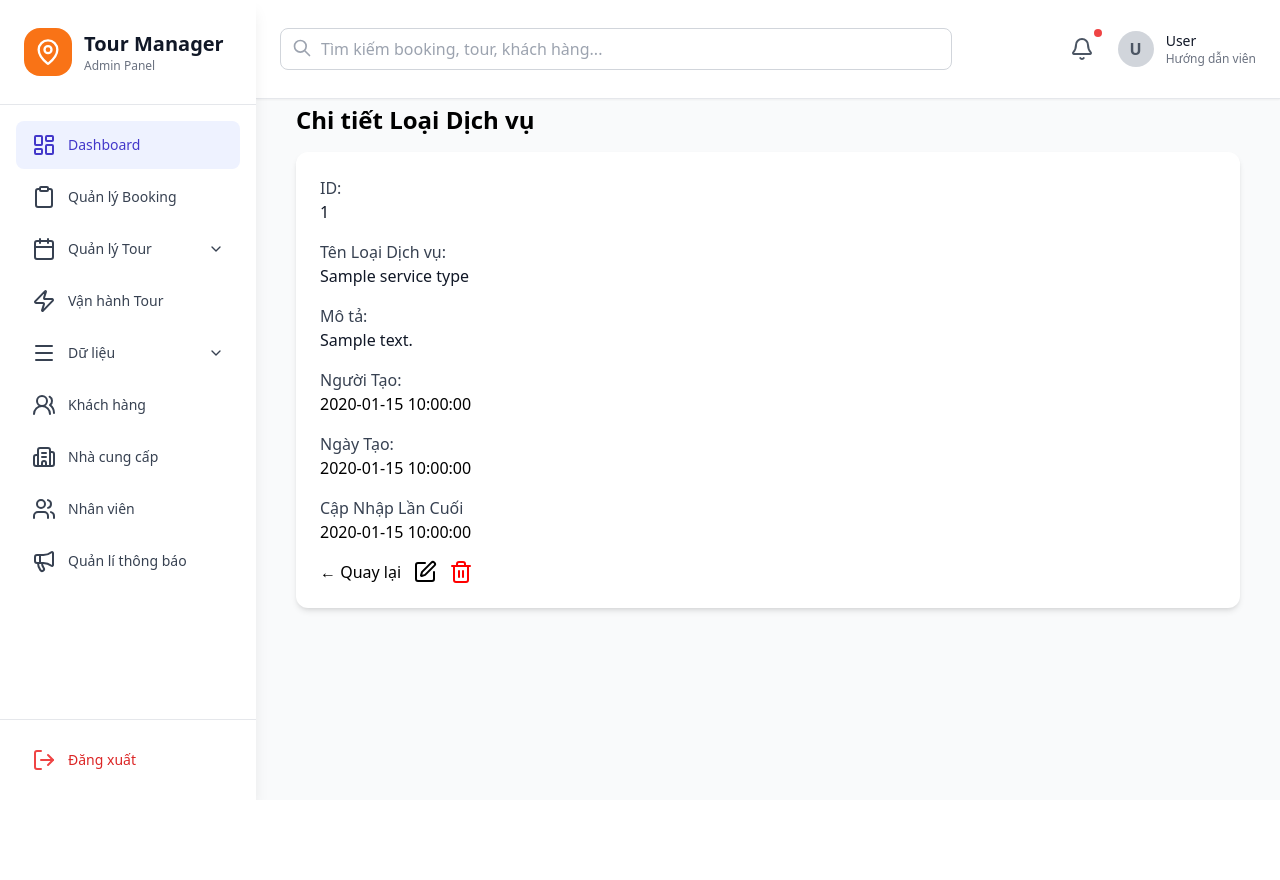
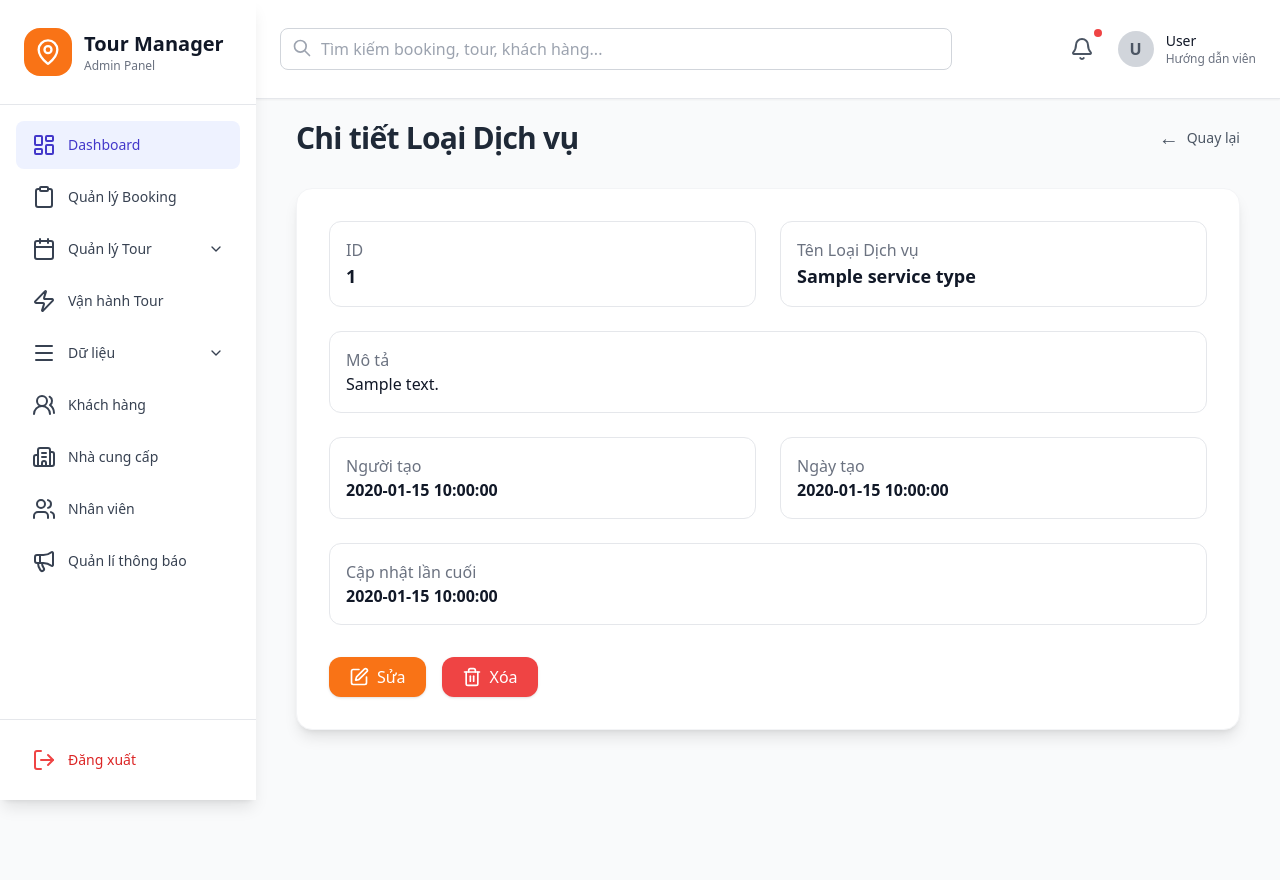
Before and after one commit to cuong2103/Website-quan-li-tour, a PHP site: template views/admin/service-type/detail.php in a window 1280 px wide. Before the commit the page ends 800 px from the top, so only its background shows below. Run offline with PHP 8.4, Linux system fonts and the light colour scheme; the template is opened without the code that fills it: most values are stand-ins (such as "Sample title", 1, 10 or a date in 2020); data that the repository does not hold is empty; some libraries are stand-ins or nearby versions.

Commit message:
git commit -m "feat: updates to router and service-type view"

```diff
--- a/views/admin/service-type/detail.php
+++ b/views/admin/service-type/detail.php
@@ -1,59 +1,89 @@
 <?php require_once './views/components/header.php'; ?>
 <?php require_once './views/components/sidebar.php'; ?>
 
-<div  class="ml-54 mt-16 p-10">
+<div class="ml-54 mt-20 p-10 bg-gray-50 min-h-screen">
 
-    <h2 class="text-2xl font-semibold mb-4">Chi tiết Loại Dịch vụ</h2>
+    <!-- Page Header -->
+    <div class="flex items-center justify-between mb-8">
+        <h2 class="text-3xl font-bold text-gray-800 tracking-tight">
+            Chi tiết Loại Dịch vụ
+        </h2>
 
-    <div class="bg-white p-6 rounded-xl shadow-md space-y-4">
+        <a href="index.php?act=service-type"
+           class="text-sm text-gray-600 hover:text-blue-600 flex items-center gap-2 transition">
+            <span class="text-xl">←</span> Quay lại
+        </a>
+    </div>
 
-        <div>
-            <h3 class="font-medium text-gray-700">ID:</h3>
-            <p class="text-gray-900"><?= $serviceType['id'] ?></p>
+    <div class="bg-white p-8 rounded-2xl shadow-lg border border-gray-100">
+
+        <div class="grid grid-cols-1 md:grid-cols-2 gap-6">
+
+            <div class="p-4 border rounded-xl hover:shadow transition">
+                <h3 class="text-gray-500 font-medium">ID</h3>
+                <p class="text-gray-900 text-lg font-semibold"><?= $serviceType['id'] ?></p>
             </div>
-        <!-- id -->
-        <div>
-            <h3 class="font-medium text-gray-700">Tên Loại Dịch vụ:</h3>
-            <p class="text-gray-900"><?= $serviceType['name'] ?></p>
+
+            <div class="p-4 border rounded-xl hover:shadow transition">
+                <h3 class="text-gray-500 font-medium">Tên Loại Dịch vụ</h3>
+                <p class="text-gray-900 text-lg font-semibold"><?= $serviceType['name'] ?></p>
             </div>
-        <!-- Tên loại dịch vụ -->
-        <div>
-            <h3 class="font-medium text-gray-700">Mô tả:</h3>
+
+            <div class="p-4 border rounded-xl hover:shadow transition md:col-span-2">
+                <h3 class="text-gray-500 font-medium">Mô tả</h3>
                 <p class="text-gray-900"><?= $serviceType['description'] ?></p>
             </div>
-        <!-- mô tả dịch vụ -->
-        <div>
-            <h3 class="font-medium text-gray-700">Người Tạo:</h3>
-            <p class="text-grey-900">
+
+            <div class="p-4 border rounded-xl hover:shadow transition">
+                <h3 class="text-gray-500 font-medium">Người tạo</h3>
+                <p class="text-gray-900 font-semibold">
                     <?= $serviceType["created_by"] ? $serviceType["created_by"] : '-' ?>
                 </p>
             </div>
-        <!-- người tạo -->
-         <div>
-            <h3 class="font-medium text-gray-700">Ngày Tạo:</h3>
-            <p class="text-grey-900">
-                <?= $serviceType["created_at"]?>
+
+            <div class="p-4 border rounded-xl hover:shadow transition">
+                <h3 class="text-gray-500 font-medium">Ngày tạo</h3>
+                <p class="text-gray-900 font-semibold">
+                    <?= $serviceType["created_at"] ?>
                 </p>
             </div>
-        <!-- ngày tạo -->
-         <div>
-            <h3 class="font-medium text-gray-700">Cập Nhập Lần Cuối</h3>
-            <p class="text-grey-900">
+
+            <div class="p-4 border rounded-xl hover:shadow transition md:col-span-2">
+                <h3 class="text-gray-500 font-medium">Cập nhật lần cuối</h3>
+                <p class="text-gray-900 font-semibold">
                     <?= $serviceType["updated_at"] ? $serviceType["updated_at"] : '-' ?>
                 </p>
             </div>
-        <div class="flex gap-3 mt-4">
-            <a href="index.php?act=service-type" >
-                ← Quay lại
+
+        </div>
+
+        <!-- Action Buttons -->
+        <div class="flex gap-4 mt-8">
+
+            <a href="index.php?act=service-type-edit&id=<?= $serviceType['id'] ?>"
+               class="px-5 py-2 bg-orange-500 text-white rounded-xl shadow hover:bg-orange-600 flex items-center gap-2 transition">
+                <svg xmlns="http://www.w3.org/2000/svg" class="w-5 h-5" viewBox="0 0 24 24" fill="none"
+                     stroke="currentColor" stroke-width="2" stroke-linecap="round" stroke-linejoin="round">
+                    <path d="M12 3H5a2 2 0 0 0-2 2v14a2 2 0 0 0 2 2h14a2 2 0 0 0 2-2v-7"/>
+                    <path d="M18.375 2.625a1 1 0 0 1 3 3l-9.013 9.014a2 2 0 0 1-.853.505l-2.873.84a.5.5 0 0 1-.62-.62l.84-2.873a2 2 0 0 1 .506-.852z"/>
+                </svg>
+                Sửa
             </a>
 
-            <a href="index.php?act=service-type-edit&id=<?= $serviceType['id'] ?>" >
-                <svg xmlns="http://www.w3.org/2000/svg" width="24" height="24" viewBox="0 0 24 24" fill="none" stroke="currentColor" stroke-width="2" stroke-linecap="round" stroke-linejoin="round" class="lucide lucide-square-pen-icon lucide-square-pen"><path d="M12 3H5a2 2 0 0 0-2 2v14a2 2 0 0 0 2 2h14a2 2 0 0 0 2-2v-7"/><path d="M18.375 2.625a1 1 0 0 1 3 3l-9.013 9.014a2 2 0 0 1-.853.505l-2.873.84a.5.5 0 0 1-.62-.62l.84-2.873a2 2 0 0 1 .506-.852z"/></svg>
+            <a href="index.php?act=service-type-delete&id=<?= $serviceType['id'] ?>"
+               onclick="return confirm('Bạn có chắc muốn xóa không?')"
+               class="px-5 py-2 bg-red-500 text-white rounded-xl shadow hover:bg-red-600 flex items-center gap-2 transition">
+                <svg xmlns="http://www.w3.org/2000/svg" class="w-5 h-5" viewBox="0 0 24 24" fill="none"
+                     stroke="currentColor" stroke-width="2" stroke-linecap="round" stroke-linejoin="round">
+                    <path d="M10 11v6"/>
+                    <path d="M14 11v6"/>
+                    <path d="M19 6v14a2 2 0 0 1-2 2H7a2 2 0 0 1-2-2V6"/>
+                    <path d="M3 6h18"/>
+                    <path d="M8 6V4a2 2 0 0 1 2-2h4a2 2 0 0 1 2 2v2"/>
+                </svg>
+                Xóa
             </a>
 
-            <a href="index.php?act=service-type-delete&id=<?= $serviceType['id'] ?>" onclick="return confirm('Bạn có chắc muốn xóa không?')" >
-                <svg xmlns="http://www.w3.org/2000/svg" width="24" height="24" viewBox="0 0 24 24" fill="none" stroke="red" stroke-width="2" stroke-linecap="round" stroke-linejoin="round" class="lucide lucide-trash2-icon lucide-trash-2"><path d="M10 11v6"/><path d="M14 11v6"/><path d="M19 6v14a2 2 0 0 1-2 2H7a2 2 0 0 1-2-2V6"/><path d="M3 6h18"/><path d="M8 6V4a2 2 0 0 1 2-2h4a2 2 0 0 1 2 2v2"/></svg>
-            </a>
         </div>
 
     </div>
```
Also changed, not shown: models/UserModel.php (+94 -6 lines), models/user_managementModel.php (deleted, +0 -66 lines), routers/web.php (+8 -7 lines), views/admin/User_management/create.php (+14 -5 lines), views/admin/User_management/detail.php (+7 -3 lines), views/admin/User_management/edit.php (+13 -5 lines), views/admin/User_management/index.php (+8 -4 lines), uploads/avatar/69296f8d21d5e.png (added), uploads/avatar/6929702364e93.png (added), uploads/avatar/692970366ce0f.png (added), uploads/avatar/69297054e3501.png (added), uploads/avatar/692970a5d5ab2.png (added). Lines whose indentation alone changed are shown as unchanged.
